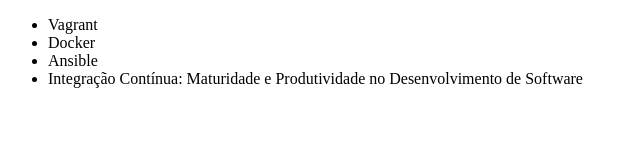
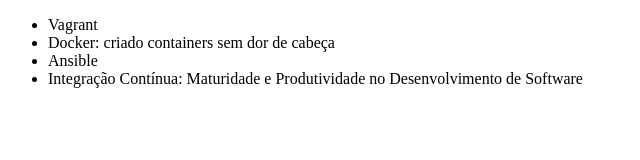
Before and after one commit to fernandorolimsilva/cursos-git-github-alura, a plain HTML site: page index.html in a window 1280 px wide. Shown: the whole page, without its empty margins (0-640 px from the left). Drawn offline with Linux system fonts and the light colour scheme.

Commit message:
Corrigindo o nome do curso de Docker.

```diff
--- a/index.html
+++ b/index.html
@@ -7,7 +7,7 @@
 <body>
     <ul>
         <li>Vagrant</li>
-        <li>Docker</li>
+        <li>Docker: criado containers sem dor de cabeça</li>
         <li>Ansible</li>
         <li>Integração Contínua: Maturidade e Produtividade no Desenvolvimento de Software</li>
     </ul>
```
